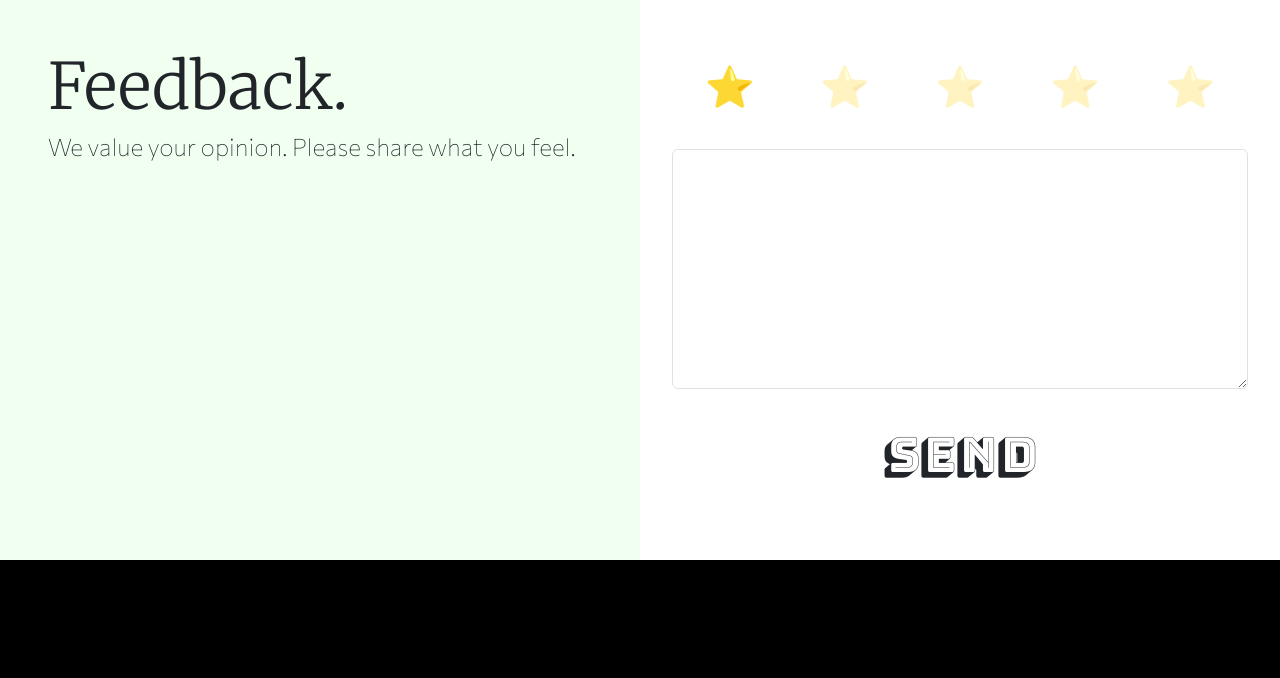
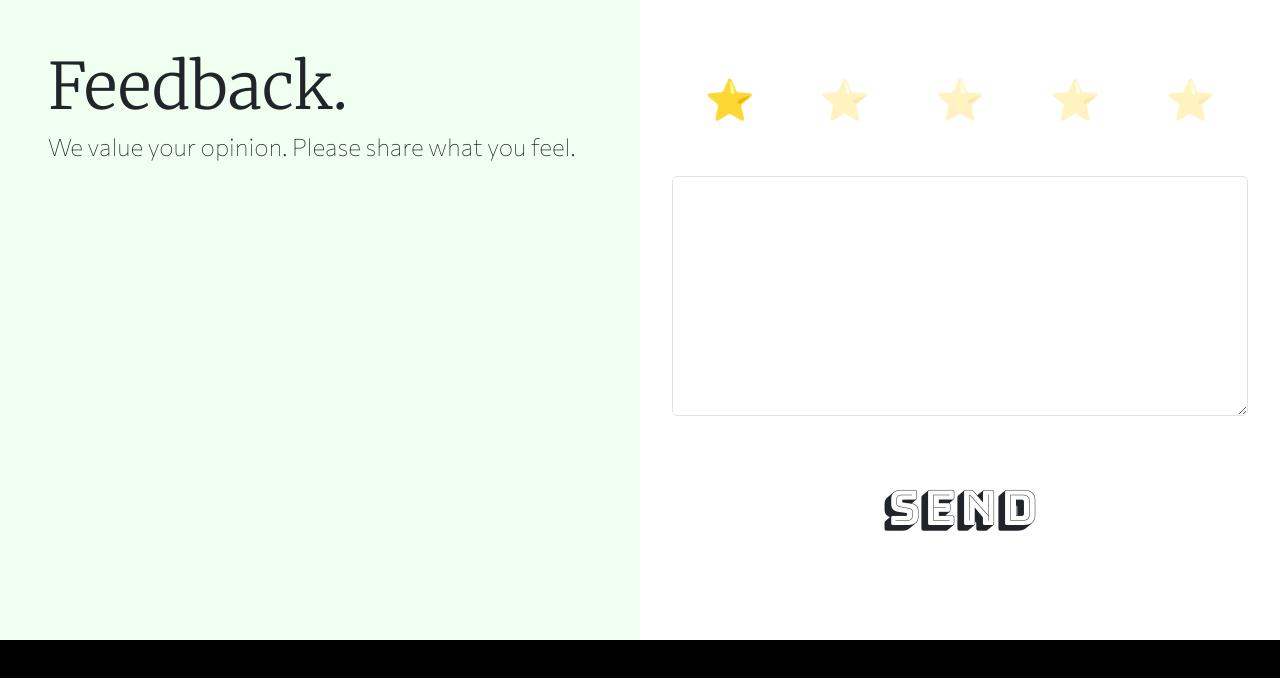
Before and after one commit to ChaitanyaMahaprabhu/TourismPlatform, a React (Create React App) app: page /test in a window 1280 px wide. Shown: the top 678 px of the page. Built offline with nearby package versions, Linux system fonts and the light colour scheme; a web font is replaced by a local one.

Commit message:
Feedback form integrated to home page.

```diff
--- a/src/components/Feedback/Feedback.module.css
+++ b/src/components/Feedback/Feedback.module.css
@@ -1,6 +1,6 @@
 .feedbackEncompass {
   width: 100vw;
-  height: 70vh;
+  height: 80vh;
   background-color: white;
 
   display: grid;
--- a/src/components/Home/Home.jsx
+++ b/src/components/Home/Home.jsx
@@ -2,12 +2,14 @@ import styles from './Home.module.css';
 import {Bold} from './Bold';
 import {Reviews} from './Reviews';
 import {Footer} from '../Footer/Footer';
+import {Feedback} from '../Feedback/Feedback';
 
 const Home = () => {
     return(
         <div className = {styles.home}>
-            <Bold className = {styles.bold} id = "bold"/>
-            <Reviews className = {styles.reviews} id = "review"/>
+            <Bold className = {styles.bold}/>
+            <Reviews className = {styles.reviews}/>
+            <Feedback className = {styles.feedback}/>
             <Footer className = {styles.footer}/>
         </div>
     );
--- a/src/components/Home/Home.module.css
+++ b/src/components/Home/Home.module.css
@@ -17,3 +17,10 @@
 .footer {
   scroll-snap-align: start;
 }
+
+.feedback {
+  scroll-snap-align: start;
+}
+body {
+  scroll-snap-type: y mandatory;
+}
```
Lines whose indentation alone changed are shown as unchanged.
